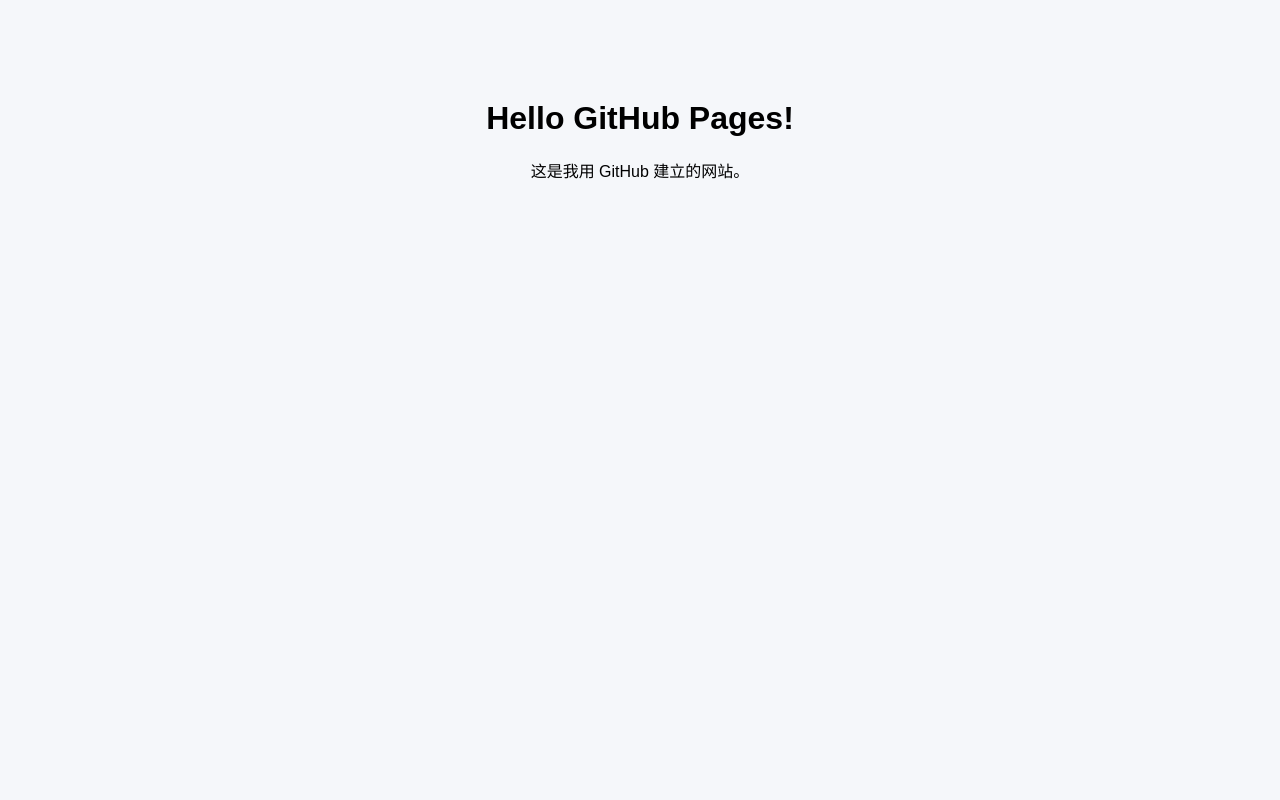
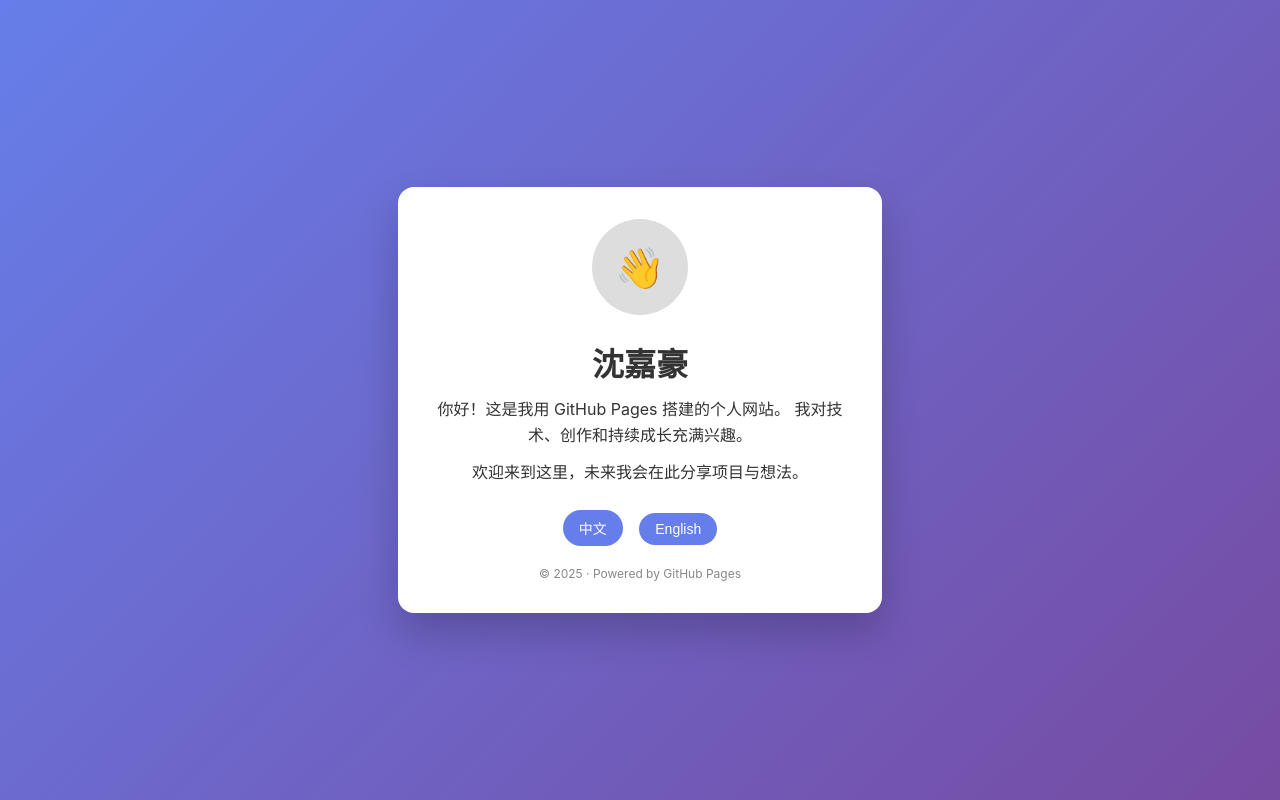
Before and after one commit to sja46242/sja46242.github.io, a plain HTML site: page index.html in a window 1280 px wide. Drawn offline with Linux system fonts and the light colour scheme.

Commit message:
Update title and enhance styling in index.html

```diff
--- a/index.html
+++ b/index.html
@@ -2,18 +2,125 @@
 <html lang="zh">
 <head>
   <meta charset="UTF-8">
-  <title>我的 GitHub 网站</title>
+  <title>个人主页 | GitHub Pages</title>
+  <meta name="viewport" content="width=device-width, initial-scale=1.0">
+
   <style>
     body {
-      font-family: Arial, "Microsoft YaHei", sans-serif;
+      margin: 0;
+      min-height: 100vh;
+      display: flex;
+      justify-content: center;
+      align-items: center;
+      background: linear-gradient(135deg, #667eea, #764ba2);
+      font-family: -apple-system, BlinkMacSystemFont,
+        "Segoe UI", "Microsoft YaHei", Arial, sans-serif;
+      color: #333;
+    }
+
+    .card {
+      background: #fff;
+      width: 90%;
+      max-width: 420px;
+      padding: 32px;
+      border-radius: 16px;
+      box-shadow: 0 20px 40px rgba(0, 0, 0, 0.2);
       text-align: center;
-      margin-top: 100px;
-      background: #f5f7fa;
+    }
+
+    .avatar {
+      width: 96px;
+      height: 96px;
+      border-radius: 50%;
+      margin-bottom: 16px;
+      background: #ddd;
+      display: inline-flex;
+      align-items: center;
+      justify-content: center;
+      font-size: 40px;
+    }
+
+    h1 {
+      margin: 8px 0;
+    }
+
+    p {
+      line-height: 1.6;
+      margin: 12px 0;
+    }
+
+    .lang-switch {
+      margin-top: 24px;
+    }
+
+    button {
+      border: none;
+      padding: 8px 16px;
+      margin: 0 6px;
+      border-radius: 20px;
+      cursor: pointer;
+      background: #667eea;
+      color: white;
+      font-size: 14px;
+    }
+
+    button:hover {
+      opacity: 0.85;
+    }
+
+    footer {
+      margin-top: 20px;
+      font-size: 12px;
+      color: #888;
     }
   </style>
 </head>
+
 <body>
-  <h1>Hello GitHub Pages!</h1>
-  <p>这是我用 GitHub 建立的网站。</p>
+  <div class="card">
+    <div class="avatar">👋</div>
+
+    <h1 id="name">沈嘉豪</h1>
+
+    <p id="intro">
+      你好！这是我用 GitHub Pages 搭建的个人网站。
+      我对技术、创作和持续成长充满兴趣。
+    </p>
+
+    <p id="extra">
+      欢迎来到这里，未来我会在此分享项目与想法。
+    </p>
+
+    <div class="lang-switch">
+      <button onclick="setLang('zh')">中文</button>
+      <button onclick="setLang('en')">English</button>
+    </div>
+
+    <footer>
+      © 2025 · Powered by GitHub Pages
+    </footer>
+  </div>
+
+  <script>
+    const content = {
+      zh: {
+        name: "沈嘉豪",
+        intro: "你好！这是我用 GitHub Pages 搭建的个人网站。我对技术、创作和持续成长充满兴趣。",
+        extra: "欢迎来到这里，未来我会在此分享项目与想法。"
+      },
+      en: {
+        name: "Jiahao Shen",
+        intro: "Hi! This is my personal website built with GitHub Pages. I’m interested in technology, creativity, and continuous learning.",
+        extra: "Welcome! I’ll be sharing my projects and thoughts here."
+      }
+    };
+
+    function setLang(lang) {
+      document.getElementById("name").innerText = content[lang].name;
+      document.getElementById("intro").innerText = content[lang].intro;
+      document.getElementById("extra").innerText = content[lang].extra;
+      document.documentElement.lang = lang;
+    }
+  </script>
 </body>
 </html>
```
